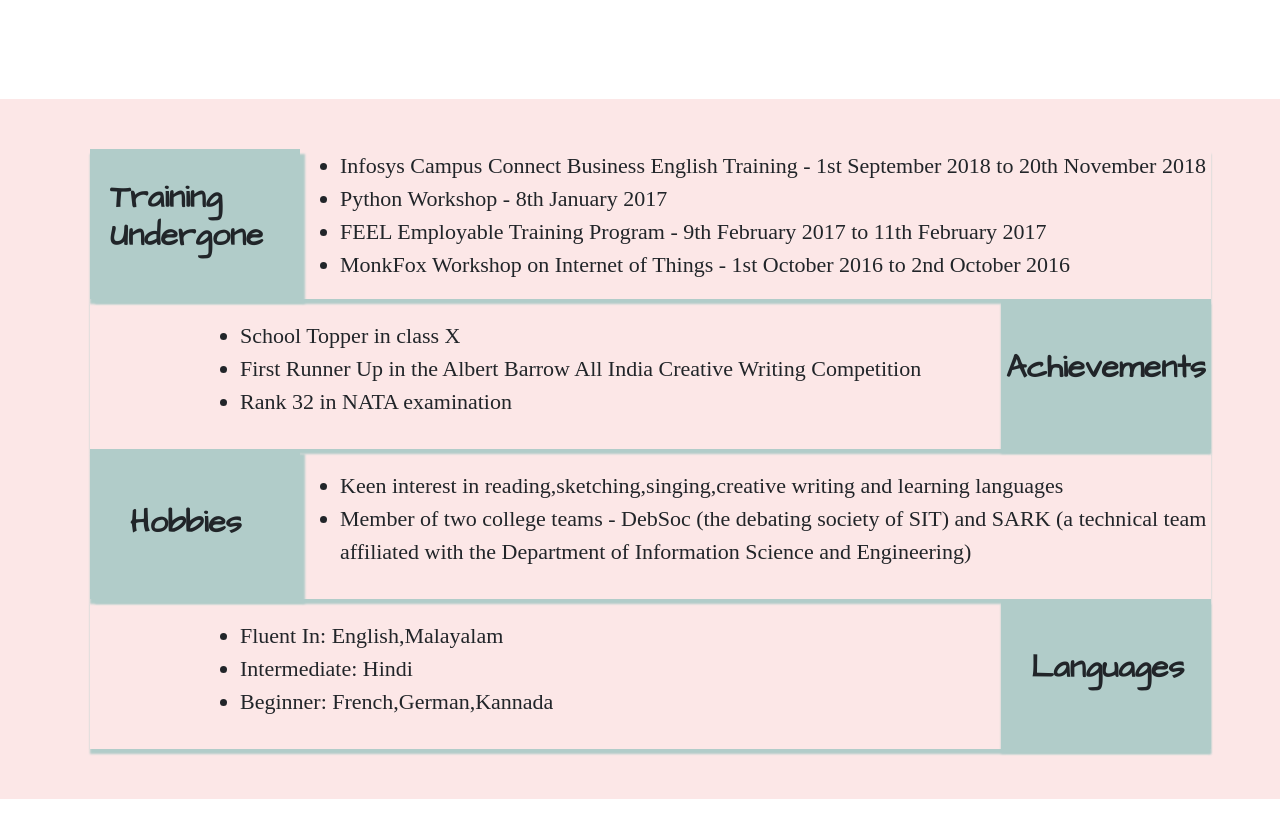
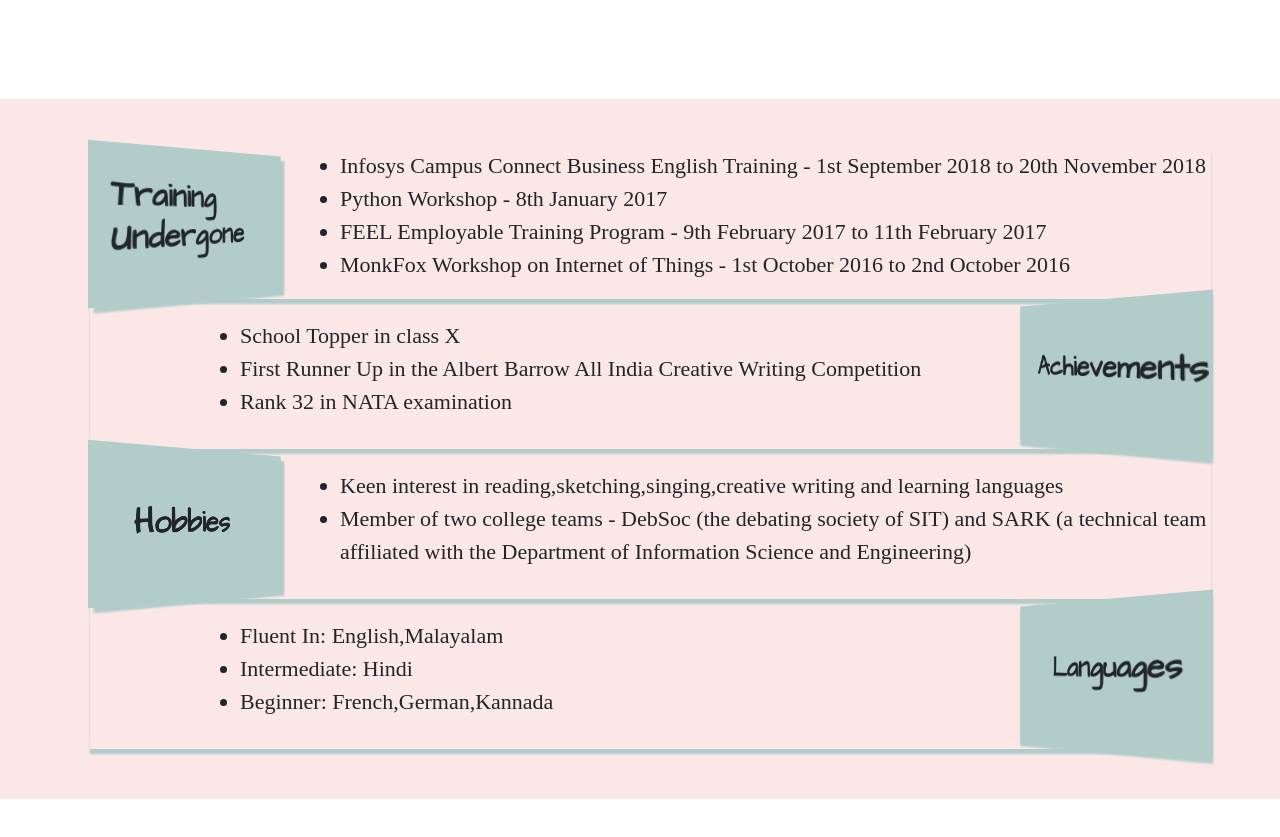
Before and after one commit to WorkingOnUp/cv, a plain HTML site: page index.html in a window 1280 px wide. Shown: the part 2860-3697 px from the top of the page. Drawn offline with nearby package versions, Linux system fonts and the light colour scheme; a web font is replaced by a local one.

Commit message:
CSS version
updated with perspective effect

```diff
--- a/index.html
+++ b/index.html
@@ -134,7 +134,7 @@
         <div class="back" style="padding: 50px">
                 <div class="outer1">
                         <div class="inner1">
-                                <h2 style="padding: 20px; padding-top: 30px"><strong>Training Undergone</strong></h2>
+                                <h2 style="padding: 20px; padding-top: 30px; transform: perspective(400px) rotateY(25deg)"><strong>Training Undergone</strong></h2>
                         </div>
                         <ul style="padding-left: 250px">
                                 <li>Infosys Campus Connect Business English Training - 1st September 2018 to 20th November 2018</li>
@@ -145,7 +145,7 @@
                     </div>
                     <div class="outer">
                         <div class="inner2">
-                                <h2 style="padding: 50px 5px 5px"><strong>Achievements</strong></h2>
+                                <h2 style="padding: 50px 5px 5px;transform: perspective(400px) rotateY(-25deg)"><strong>Achievements</strong></h2>
                         </div>
                         <ul style="padding: 20px 0 0 150px">
                                 <li>School Topper in class X</li>
@@ -155,7 +155,7 @@
                     </div>
                     <div class="outer1">
                         <div class="inner1">
-                                <h2 style="padding: 55px 40px"><strong>Hobbies</strong></h2>
+                                <h2 style="padding: 55px 40px;transform: perspective(400px) rotateY(25deg)"><strong>Hobbies</strong></h2>
                         </div>
                         <ul style="padding: 20px 0 0 250px">
                             <li>Keen interest in reading,sketching,singing,creative writing and learning languages</li>
@@ -164,7 +164,7 @@
                     </div>
                     <div class="outer">
                         <div class="inner2">
-                                <h2 style="padding: 50px 30px 50px 30px"><strong>Languages</strong></h2>
+                                <h2 style="padding: 50px 30px 50px 30px;transform: perspective(400px) rotateY(-25deg)"><strong>Languages</strong></h2>
                         </div>
                         <ul style="padding: 20px 0 0 150px">
                                 <li>Fluent In: English,Malayalam</li>
--- a/style.css
+++ b/style.css
@@ -88,6 +88,7 @@ img {
     float: left;
     height: 150px;
     width: 210px;
+    transform: perspective(400px) rotateY(25deg);
     background-color: #b1ccc9;
     box-shadow: 5px 5px 2px #b1ccc9;
 }
@@ -95,6 +96,7 @@ img {
     float: right;
     height: 150px;
     width: 210px;
+    transform: perspective(400px) rotateY(-25deg);
     background-color: #b1ccc9;
     box-shadow: 0px 5px 2px  #b1ccc9;
 }
```
